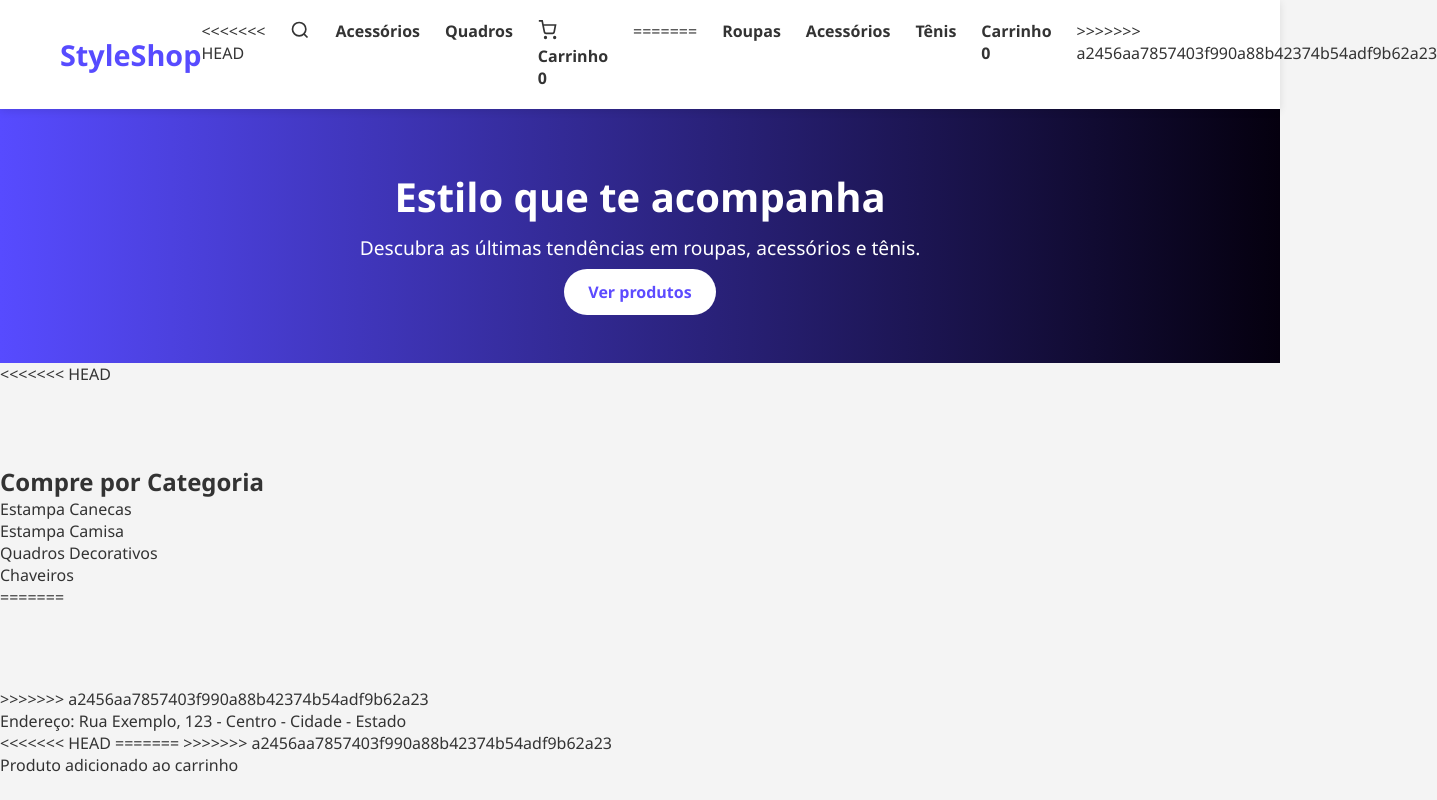
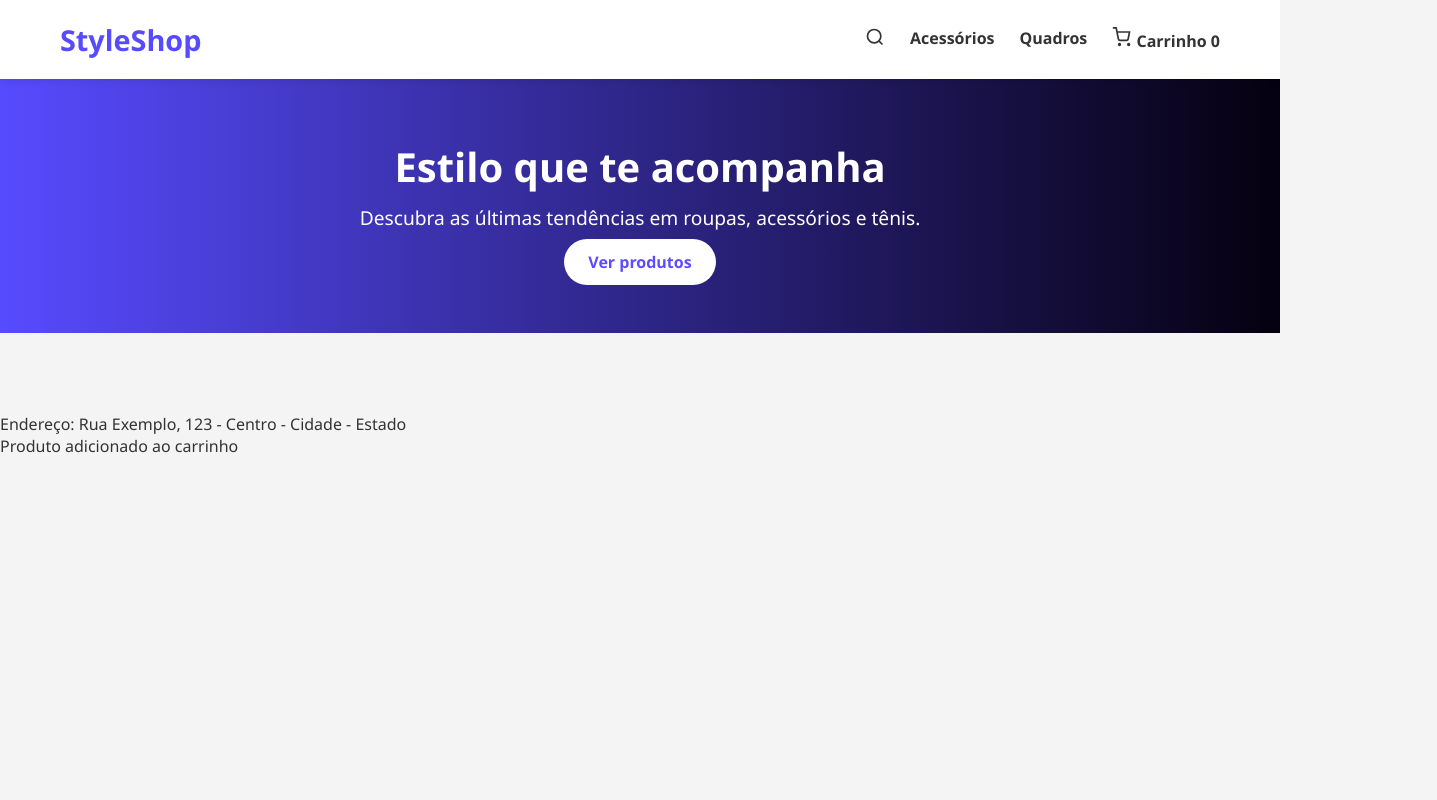
Before and after one commit to brunaseifert/StyleShop, a plain HTML site: page index.html in a window 1280 px wide. Shown: the whole page, 1437 px wide, since content can reach past the window. Drawn offline with Linux system fonts and the light colour scheme.

Commit message:
Update index.html

```diff
--- a/index.html
+++ b/index.html
@@ -14,7 +14,6 @@
       </button>
       <h1 class="logo">StyleShop</h1>
       <nav class="nav-links" id="navLinks">
-<<<<<<< HEAD
         <a href="#pesquisar" aria-label="Pesquisar">
           <svg xmlns="http://www.w3.org/2000/svg" width="20" height="20" fill="none" viewBox="0 0 24 24" stroke="currentColor">
             <circle cx="11" cy="11" r="8" stroke="currentColor" stroke-width="2" fill="none"/>
@@ -31,12 +30,6 @@
           </svg>
           Carrinho <span id="cartCount">0</span>
         </a>
-=======
-        <a href="#roupas">Roupas</a>
-        <a href="#acessorios">Acessórios</a>
-        <a href="#tenis">Tênis</a>
-        <a href="carrinho.html">Carrinho <span id="cartCount">0</span></a>
->>>>>>> a2456aa7857403f990a88b42374b54adf9b62a23
       </nav>
     </div>
   </header>
@@ -48,43 +41,16 @@
       <a href="#produtos" class="btn">Ver produtos</a>
     </section>
 
-<<<<<<< HEAD
 
+ <section id="produtos" class="produtos-grid"></section>
+  </main>
 
-        <div id="categoriaDetalhe" class="categoria-detalhe" style="display:none;">
-          <button id="voltarBtn" class="btn-voltar">← Voltar</button>
-          <h3 id="categoriaTitulo"></h3>
-          <ul id="opcoesLista"></ul>
-        </div>
-      </div>
-    </section>
-
-    <section id="produtos" class="produtos-grid"></section>
-
-    <section class="categorias">
-      <h2>Compre por Categoria</h2>
-
-      <div class="categorias-container">
-        <div id="categoriaGrid" class="categoria-grid">
-          <div class="categoria" data-id="canecas">Estampa Canecas</div>
-          <div class="categoria" data-id="camisas">Estampa Camisa</div>
-          <div class="categoria" data-id="quadros">Quadros Decorativos</div>
-          <div class="categoria" data-id="chaveiros">Chaveiros</div>
-        </div>
-
-=======
-    <section id="produtos" class="produtos-grid"></section>
->>>>>>> a2456aa7857403f990a88b42374b54adf9b62a23
-  </main>
+</section>
 
   <footer>
     <p>Endereço: Rua Exemplo, 123 - Centro - Cidade - Estado</p>
   </footer>
 
-<<<<<<< HEAD
-=======
-
->>>>>>> a2456aa7857403f990a88b42374b54adf9b62a23
   <div id="alerta" class="alerta">Produto adicionado ao carrinho</div>
 
   <script src="script.js"></script>
```
